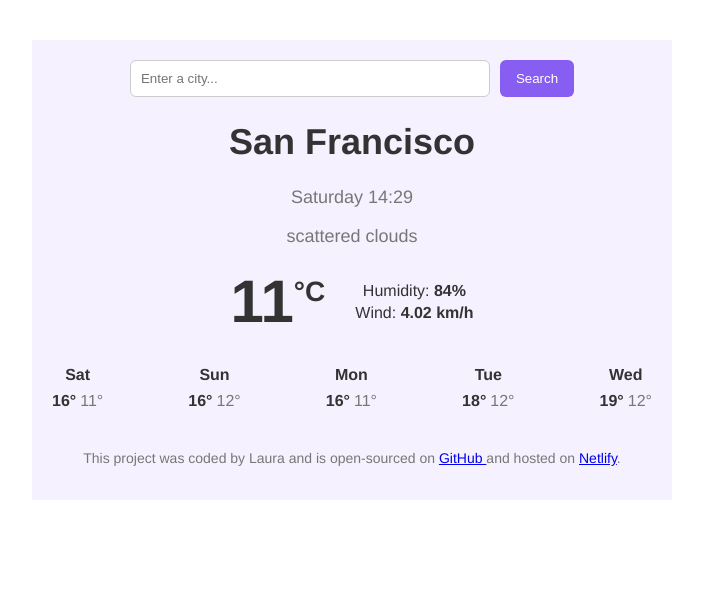
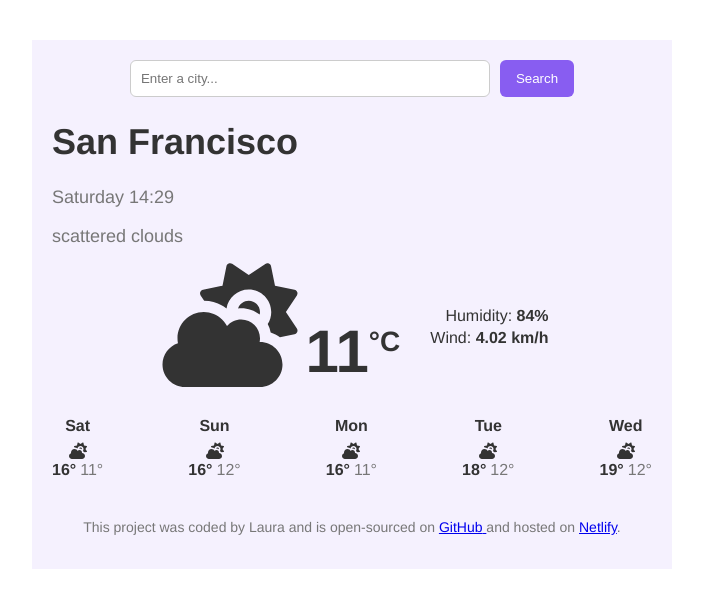
Before and after one commit to Laura-html/weather-react, a React (Create React App) app: page / in a window 1280 px wide. Shown: the top 608 px of the page, without its empty margins (288-991 px from the left). Built offline with nearby package versions, Linux system fonts and the light colour scheme.

Commit message:
added icons and adjusted css

```diff
--- a/src/App.js
+++ b/src/App.js
@@ -1,5 +1,7 @@
 import "./App.css";
 import React from "react";
+import { FontAwesomeIcon } from "@fortawesome/react-fontawesome";
+import { faCloudSun } from "@fortawesome/free-solid-svg-icons";
 
 export default function WeatherApp() {
   return (
@@ -25,6 +27,7 @@
 
           <div className="weather-details">
             <div className="temperature">
+              <FontAwesomeIcon icon={faCloudSun} size="2x" />
               <span className="temp-value">11</span>
               <span className="temp-unit">°C</span>
             </div>
@@ -50,6 +53,7 @@
           ].map((item, index) => (
             <div className="forecast-day" key={index}>
               <div className="forecast-name">{item.day}</div>
+              <FontAwesomeIcon icon={faCloudSun} size="1x" />
               <div className="forecast-temps">
                 <span className="max">{item.max}°</span>
                 <span className="min">{item.min}°</span>
@@ -62,8 +66,16 @@
       <footer className="footer">
         <p>
           This project was coded by Laura and is open‑sourced on{" "}
-          <a href="https://github.com/dashboard"> GitHub </a> and hosted on{" "}
-          <a href="https://weather-react-003.netlify.app/"> Netlify</a>.
+          <a href="https://github.com/dashboard" target="_blank">
+            {" "}
+            GitHub{" "}
+          </a>{" "}
+          and hosted on{" "}
+          <a href="https://weather-react-003.netlify.app/" target="_blank">
+            {" "}
+            Netlify
+          </a>
+          .
         </p>
       </footer>
     </div>
--- a/src/index.css
+++ b/src/index.css
@@ -35,8 +35,8 @@
 }
 
 .current-weather {
-  text-align: center;
   margin-bottom: 30px;
+  display: block;
 }
 
 .city {
@@ -52,6 +52,7 @@
 
 .weather-details {
   display: flex;
+  text-align: right;
   justify-content: center;
   align-items: center;
   gap: 30px;
```
